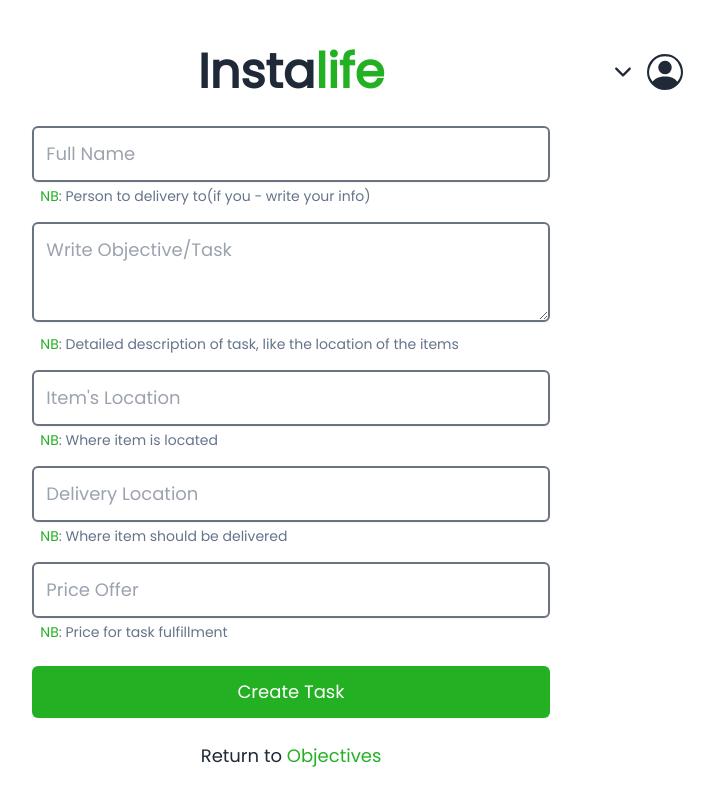
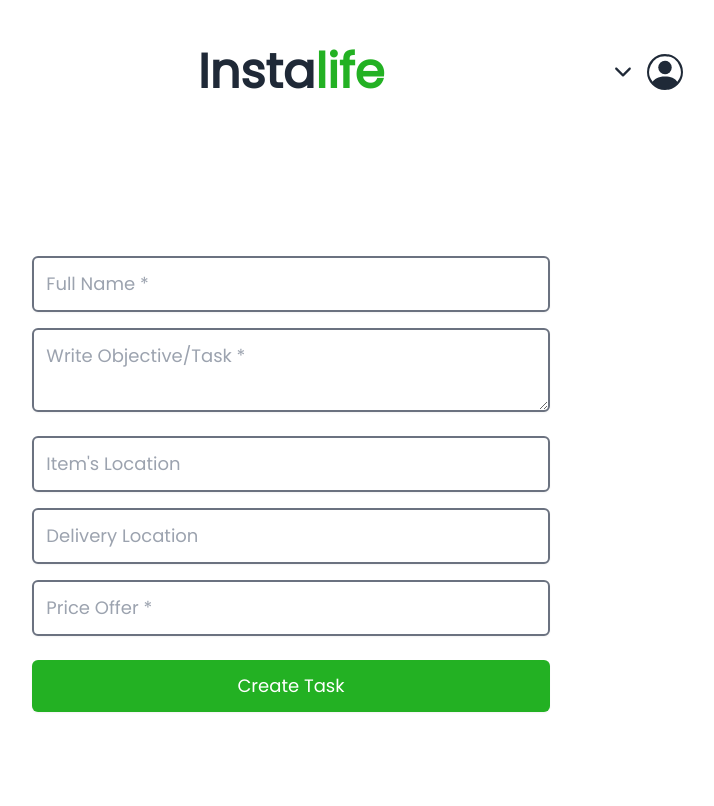
Before and after one commit to Eonsinde/instauni, a React (Create React App) app in the folder frontend/: page /create-task in a window 1280 px wide. Shown: the top 806 px of the page, without its empty margins (349-1063 px from the left). Built offline with nearby package versions, Linux system fonts and the light colour scheme.

Commit message:
Added form validation support

```diff
--- /dev/null
+++ b/frontend/src/forms/Contact.js
@@ -0,0 +1,98 @@
+import {useState } from 'react';
+import { useForm } from "react-hook-form";
+import { motion } from 'framer-motion';
+
+
+const Contact = () => {
+    let [formData, setFormData] = useState({
+        "full_name": "",
+        "email": "",
+        "title": "",
+        "message": "",
+    });
+
+    const { register:RegisterField, handleSubmit:SubmitForm, formState: { errors } } = useForm(); // form validation
+
+    const handleChange = e => {
+        setFormData(prevState => ({
+            ...prevState,
+            [e.target.name] : e.target.value
+        }));
+    }
+
+    const handleSubmit = () => {
+
+    }
+
+
+    return (
+        <motion.div
+            initial={{ translateX: '-100%' }}
+            animate={{ translateX: 0}}
+            exit={{ translateX: '-100%' }}
+            transition={{ duration: 0.5 }}
+        >
+        <section className='h-88vh overflow-hidden'>
+            <div className='container mx-auto h-full'>
+                <div className='h-full flex justify-center items-start lg:mt-28 mt-28'>
+                    <form onSubmit={SubmitForm(handleSubmit)} className='flex flex-col px-2 w-10/12 md:w-8/12 lg:w-5/12 mx-auto'>
+                        <div className='form-sect mb-5 md:mb-3 lg:mb-4'>
+                            <input
+                                type='text'
+                                onChange={handleChange}
+                                {...RegisterField("full_name", {required: true, maxLength: 50})}
+                                className={`p-3 w-full border-solid border-2 border-gray-500 rounded-md shadow-sm focus:border-gray-200
+                                    focus:ring-4 focus:ring-gray-200  ${(errors.full_name?.type === 'required' || errors.full_name?.type === 'maxLength') ? 'focus:border-red-200 focus:ring-red-400' : '' }
+                                    transition ease-in-out delay-150`}
+                                placeholder='Full Name *'
+                            />
+                            {/* <p className='text-sm text-slate-500 px-2'><span className='text-app-green'>NB</span>: Person to delivery to(if you - write your info)</p> */}
+                        </div>
+                        <div className='form-sect mb-5 md:mb-3 lg:mb-4'>
+                            <input
+                                type='email'
+                                onChange={handleChange}
+                                {...RegisterField("email", {required: true, maxLength: 50})}
+                                className={`p-3 w-full border-solid border-2 border-gray-500 rounded-md shadow-sm focus:border-gray-200
+                                    focus:ring-4 focus:ring-gray-200  ${(errors.email?.type === 'required' || errors.email?.type === 'maxLength') ? 'focus:border-red-200 focus:ring-red-400' : '' }
+                                    transition ease-in-out delay-150`}
+                                placeholder="Email *"
+                            />
+                            {/* <p className='text-sm text-slate-500 px-2'><span className='text-app-green'>NB</span>: Where item is located</p> */}
+                        </div>
+                        <div className='form-sect mb-5 md:mb-3 lg:mb-4'>
+                            <input
+                                type='text'
+                                onChange={handleChange}
+                                {...RegisterField("title", {required: true, maxLength: 50})}
+                                className={`p-3 w-full border-solid border-2 border-gray-500 rounded-md shadow-sm focus:border-gray-200
+                                    focus:ring-4 focus:ring-gray-200  ${(errors.title?.type === 'required' || errors.title?.type === 'maxLength') ? 'focus:border-red-200 focus:ring-red-400' : '' }
+                                    transition ease-in-out delay-150`}
+                                placeholder="Title *"
+                            />
+                            {/* <p className='text-sm text-slate-500 px-2'><span className='text-app-green'>NB</span>: Where item should be delivered</p> */}
+
+                        </div>
+                        <div className='form-sect mb-5 md:mb-3 lg:mb-4'>
+                            <textarea
+                                style={{maxHeight:'100px'}}
+                                onChange={handleChange}
+                                {...RegisterField("message", {required: true, maxLength: 50})}
+                                className={`p-3 w-full border-solid border-2 border-gray-500 rounded-md shadow-sm focus:border-gray-200
+                                    focus:ring-4 focus:ring-gray-200  ${(errors.message?.type === 'required' || errors.message?.type === 'maxLength') ? 'focus:border-red-200 focus:ring-red-400' : '' }
+                                    transition ease-in-out delay-150`}
+                                placeholder="Message *"
+                            ></textarea>
+                            {/* <p className='text-sm text-slate-500 px-2'><span className='text-app-green'>NB</span>: Detailed description of task, like the location of the items</p> */}
+                        </div>
+                        <button type='submit' className='bg-app-green text-white p-3 mt-0 md:mt-2 rounded-md shadow-sm focus:ring-4 focus:ring-green-200 transition ease-in-out delay-150'>Submit</button>
+                        {/* <p className='text-center mt-7 md:mt-3 lg:mt-6 text-gray-800'>Return to <Link to='/objectives' className='text-app-green hover:text-app-green'>Objectives</Link></p> */}
+                    </form>
+                </div>
+            </div>
+        </section>
+        </motion.div>
+    );
+}
+
+export default Contact;
--- a/frontend/src/forms/CreateTask.js
+++ b/frontend/src/forms/CreateTask.js
@@ -1,9 +1,31 @@
-import React from 'react';
-import { Link } from 'react-router-dom';
+import { useState } from 'react';
+import { useForm } from "react-hook-form";
 import { motion } from 'framer-motion';
 
 
 const CreateTask = () => {
+    let [formData, setFormData] = useState({
+        "recipient_name": "",
+        "detail": "",
+        "delivery_location": "",
+        "item_location": "",
+        "price_offer": 0.0,
+        "status": ""
+    });
+
+    const { register:RegisterField, handleSubmit:SubmitForm, formState: { errors } } = useForm(); // form validation
+
+    const handleChange = e => {
+        setFormData(prevState => ({
+            ...prevState,
+            [e.target.name] : e.target.value
+        }));
+    }
+
+    const handleSubmit = () => {
+
+    }
+
     return (
         <motion.div
             initial={{ translateX: '100%' }}
@@ -11,34 +33,73 @@
             exit={{ translateX: '100%' }}
             transition={{ duration: 0.5 }}
         >
-        <section className='py-28'>
-            <div className='container flex justify-center items-center mx-auto h-96'>
-                <div className='basis-full'>
-                    <form onSubmit={e => e.preventDefault()} className='flex flex-col px-2 w-10/12 md:w-8/12 lg:w-5/12 mx-auto'>
+        <section className='h-88vh overflow-hidden'>
+            <div className='container mx-auto h-full'>
+                <div className='h-full flex justify-center items-start mt-28'>
+                    <form onSubmit={SubmitForm(handleSubmit)} className='flex flex-col px-2 w-10/12 md:w-8/12 lg:w-5/12 mx-auto'>
                         <div className='form-sect mb-5 md:mb-3 lg:mb-4'>
-                            <input type='text' className='p-3 mb-1 w-full border-solid border-2 border-gray-500 rounded-md shadow-sm focus:border-gray-200 focus:ring-4 focus:ring-gray-200 transition ease-in-out delay-150' placeholder='Full Name' />
-                            <p className='text-sm text-slate-500 px-2'><span className='text-app-green'>NB</span>: Person to delivery to(if you - write your info)</p>
+                            <input
+                                type='text'
+                                onChange={handleChange}
+                                {...RegisterField("recipient_name", {required: true, maxLength: 50})}
+                                className={`p-3 w-full border-solid border-2 border-gray-500 rounded-md shadow-sm focus:border-gray-200
+                                    focus:ring-4 focus:ring-gray-200  ${(errors.detail?.type === 'required' || errors.detail?.type === 'maxLength') ? 'focus:border-red-200 focus:ring-red-400' : '' }
+                                    transition ease-in-out delay-150`}
+                                placeholder='Full Name *'
+                            />
+                            {/* <p className='text-sm text-slate-500 px-2'><span className='text-app-green'>NB</span>: Person to delivery to(if you - write your info)</p> */}
                         </div>
                         <div className='form-sect mb-5 md:mb-3 lg:mb-4'>
-                            <textarea style={{height:'100px'}} className='p-3 mb-1 w-full border-solid border-2 border-gray-500 rounded-md shadow-sm focus:border-gray-200 focus:ring-4 focus:ring-gray-200 transition ease-in-out delay-150'  placeholder="Write Objective/Task"></textarea>
-                            <p className='text-sm text-slate-500 px-2'><span className='text-app-green'>NB</span>: Detailed description of task, like the location of the items</p>
+                            <textarea
+                                style={{maxHeight:'100px'}}
+                                onChange={handleChange}
+                                {...RegisterField("detail", {required: true, maxLength: 500})}
+                                className={`p-3 w-full border-solid border-2 border-gray-500 rounded-md shadow-sm focus:border-gray-200
+                                    focus:ring-4 focus:ring-gray-200  ${(errors.detail?.type === 'required' || errors.detail?.type === 'maxLength') ? 'focus:border-red-200 focus:ring-red-400' : '' }
+                                    transition ease-in-out delay-150`}
+                                placeholder="Write Objective/Task *"
+                            >
+                            </textarea>
+                            {/* <p className='text-sm text-slate-500 px-2'><span className='text-app-green'>NB</span>: Detailed description of task, like the location of the items</p> */}
                         </div>
                         <div className='form-sect mb-5 md:mb-3 lg:mb-4'>
-                            <input type='text' className='p-3 mb-1 w-full border-solid border-2 border-gray-500 rounded-md shadow-sm focus:border-gray-200 focus:ring-4 focus:ring-gray-200 transition ease-in-out delay-150' placeholder="Item's Location" />
-                            <p className='text-sm text-slate-500 px-2'><span className='text-app-green'>NB</span>: Where item is located</p>
-
+                            <input
+                                type='text'
+                                onChange={handleChange}
+                                {...RegisterField("item_location", {maxLength: 50})}
+                                className={`p-3 w-full border-solid border-2 border-gray-500 rounded-md shadow-sm focus:border-gray-200
+                                    focus:ring-4 focus:ring-gray-200  ${(errors.item_location?.type === 'maxLength') ? 'focus:border-red-200 focus:ring-red-400' : '' }
+                                    transition ease-in-out delay-150`}
+                                placeholder="Item's Location"
+                            />
+                            {/* <p className='text-sm text-slate-500 px-2'><span className='text-app-green'>NB</span>: Where item is located</p> */}
                         </div>
                         <div className='form-sect mb-5 md:mb-3 lg:mb-4'>
-                            <input type='text' className='p-3 mb-1 w-full border-solid border-2 border-gray-500 rounded-md shadow-sm focus:border-gray-200 focus:ring-4 focus:ring-gray-200 transition ease-in-out delay-150' placeholder="Delivery Location" />
-                            <p className='text-sm text-slate-500 px-2'><span className='text-app-green'>NB</span>: Where item should be delivered</p>
-
+                            <input
+                                type='text'
+                                onChange={handleChange}
+                                {...RegisterField("delivery_location", {maxLength: 50})}
+                                className={`p-3 w-full border-solid border-2 border-gray-500 rounded-md shadow-sm focus:border-gray-200
+                                    focus:ring-4 focus:ring-gray-200  ${(errors.delivery_location?.type === 'maxLength') ? 'focus:border-red-200 focus:ring-red-400' : '' }
+                                    transition ease-in-out delay-150`}
+                                placeholder="Delivery Location"
+                            />
+                            {/* <p className='text-sm text-slate-500 px-2'><span className='text-app-green'>NB</span>: Where item should be delivered</p> */}
                         </div>
                         <div className='form-sect mb-5 md:mb-3 lg:mb-4'>
-                            <input type='number' className='p-3 mb-1 w-full border-solid border-2 border-gray-500 rounded-md shadow-sm focus:border-gray-200 focus:ring-4 focus:ring-gray-200 transition ease-in-out delay-150' placeholder='Price Offer'/>
-                            <p className='text-sm text-slate-500 px-2'><span className='text-app-green'>NB</span>: Price for task fulfillment</p>
+                            <input
+                                type='number'
+                                onChange={handleChange}
+                                {...RegisterField("price_offer", {required: true})}
+                                className={`p-3 w-full border-solid border-2 border-gray-500 rounded-md shadow-sm focus:border-gray-200
+                                    focus:ring-4 focus:ring-gray-200  ${(errors.price_offer?.type === 'required') ? 'focus:border-red-200 focus:ring-red-400' : '' }
+                                    transition ease-in-out delay-150`}
+                                placeholder='Price Offer *'
+                            />
+                            {/* <p className='text-sm text-slate-500 px-2'><span className='text-app-green'>NB</span>: Price for task fulfillment</p> */}
                         </div>
                         <button type='submit' className='bg-app-green text-white p-3 mt-0 md:mt-2 rounded-md shadow-sm focus:ring-4 focus:ring-green-200 transition ease-in-out delay-150'>Create Task</button>
-                        <p className='text-center mt-7 md:mt-3 lg:mt-6 text-gray-800'>Return to <Link to='/objectives' className='text-app-green'>Objectives</Link></p>
+                        {/* <p className='text-center mt-7 md:mt-3 lg:mt-6 text-gray-800'>Return to <Link to='/objectives' className='text-app-green hover:text-app-green'>Objectives</Link></p> */}
                     </form>
                 </div>
             </div>
```
